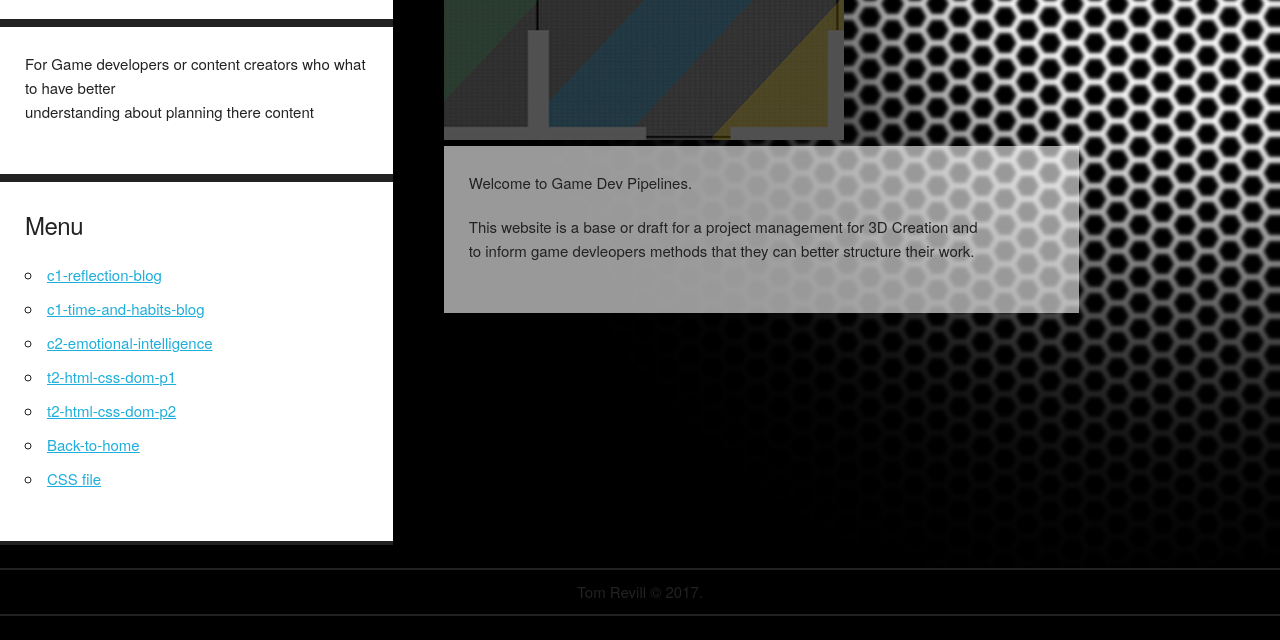
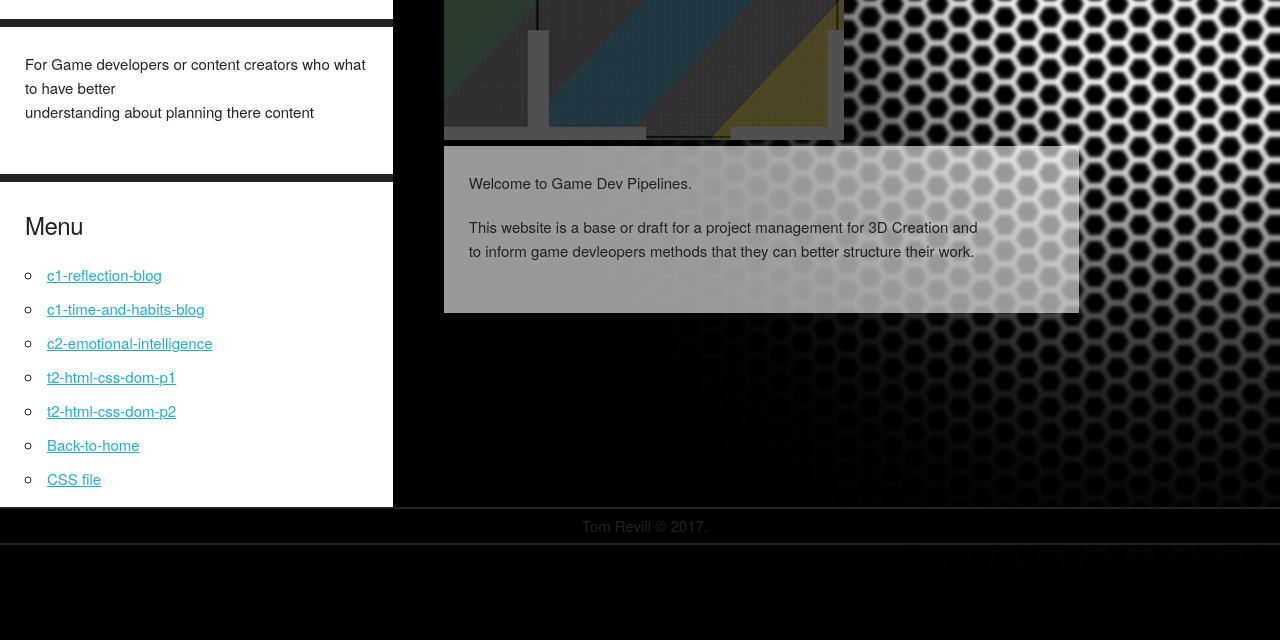
Before and after one commit to tlr87/tlr87.github.io, a plain HTML site: page index.html in a window 1280 px wide. Shown: the part 160-800 px from the top of the page. Drawn offline with nearby package versions, Linux system fonts and the light colour scheme.

Commit message:
fotter fix

```diff
--- a/styles/main.css
+++ b/styles/main.css
@@ -126,11 +126,10 @@ display: none;
 
 
 .footer {
-	position: absolute;
-  right: 0;
-  bottom: -10%;
+  width: 100%;
+  position: absolute;
+  bottom: 0;
   left: 0;
-  padding: 1rem;
   background-color: #000;
   text-align: center;
 }
```
